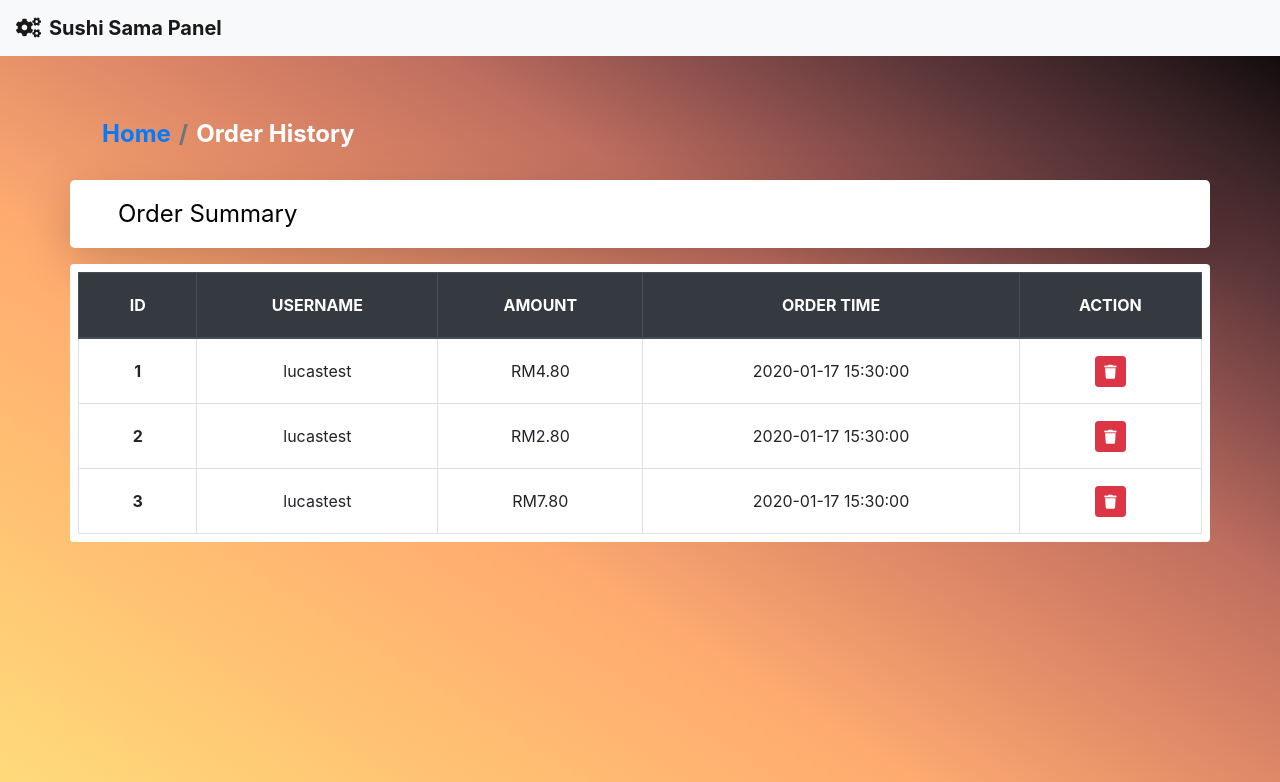
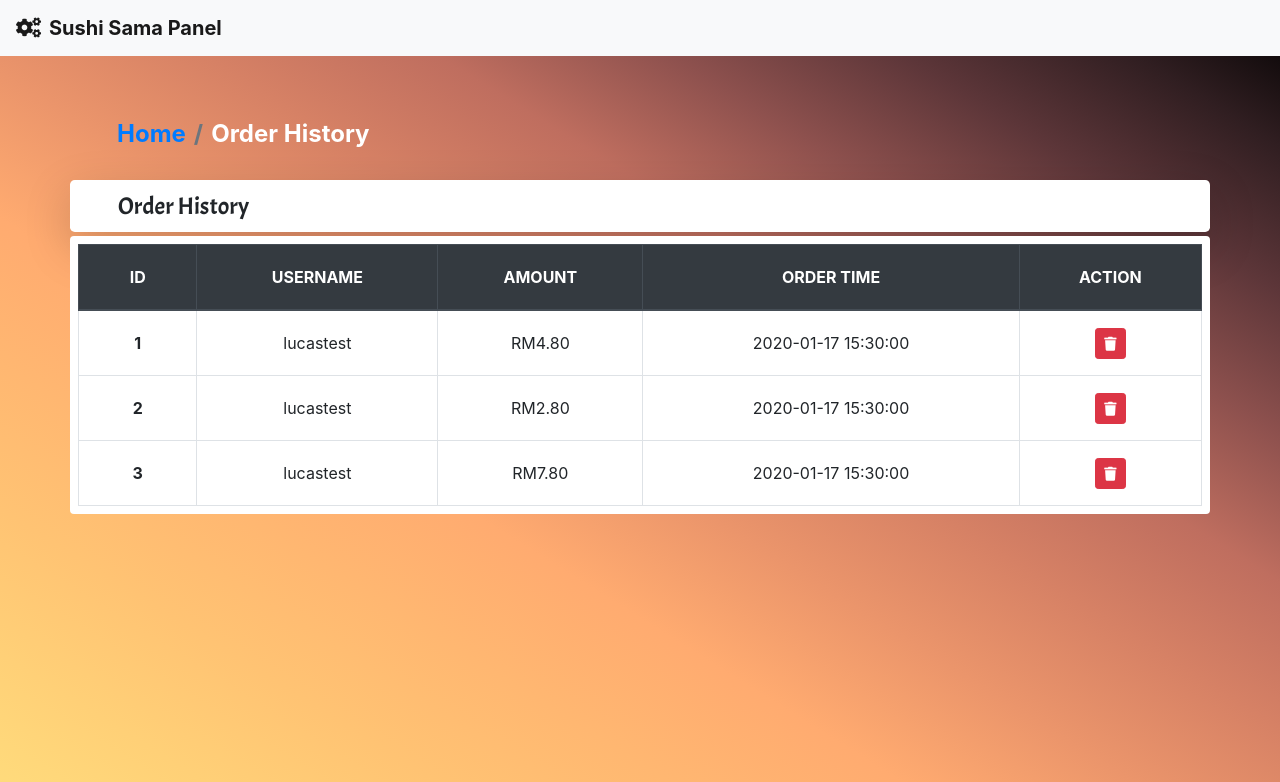
Before and after one commit to mich0292/Restaurant_Website, a PHP site: page /Admin-OrderSummary.html in a window 1280 px wide. Shown: the top 782 px of the page. Run offline with PHP 8.4, Linux system fonts and the light colour scheme.

Commit message:
code push

```diff
--- a/Admin-OrderSummary.html
+++ b/Admin-OrderSummary.html
@@ -10,9 +10,10 @@
   <link rel="stylesheet" href="https://stackpath.bootstrapcdn.com/bootstrap/4.4.1/css/bootstrap.min.css"
     integrity="sha384-Vkoo8x4CGsO3+Hhxv8T/Q5PaXtkKtu6ug5TOeNV6gBiFeWPGFN9MuhOf23Q9Ifjh" crossorigin="anonymous">
   <link rel="stylesheet" href="https://cdnjs.cloudflare.com/ajax/libs/font-awesome/4.7.0/css/font-awesome.min.css">
+  <link href="https://fonts.googleapis.com/css?family=Acme&display=swap" rel="stylesheet">
   <link href="fontawesome/css/all.css" rel="stylesheet">
   <link rel="stylesheet" href="Admin-OrderSummary.css" />
-  <link rel="stylesheet" href="style.css" />
+  <link rel="stylesheet" href="admin.css" />
   <title>Order History</title>
 </head>
 
@@ -24,19 +25,19 @@
 
   <div class="container">
     <div class="row px-3 mt-5 rounded-lg">
-      <nav aria-label="breadcrumb">
+      <nav aria-label="breadcrumb" class="col-12">
         <ol class="breadcrumb">
           <li class="breadcrumb-item"><a href="AdminHome.html">Home</a></li>
           <li class="breadcrumb-item active" aria-current="page">Order History</li>
         </ol>
       </nav>
     </div>
-    <div class="row p-3 bg-white shadow-lg rounded-lg title px-5">
-      Order Summary
+    <div class="row p-2 bg-white shadow-lg rounded-lg title px-5">
+      Order History
     </div>
-    <div class="row d-flex justify-content-center rounded text-center bg-white mt-3 mb-5 ">
+    <div class="row d-flex justify-content-center rounded text-center bg-white mt-1">
       <!-- Shopping cart table -->
-      <table class="table table-hover table-bordered m-2">
+      <table class="table table-hover table-bordered m-2 d-none d-lg-table">
         <thead class="thead-dark">
           <tr>
             <th scope="col">
@@ -88,6 +89,33 @@
         </tbody>
       </table>
     </div>
+    <div class="row d-flex justify-content-center rounded text-center bg-white mb-5 ">
+      <!-- Shopping cart table -->
+      <table class="table table-hover table-bordered d-lg-none">
+        <tbody>
+          <tr>
+            <th></th>
+            <td></td>
+          </tr>
+          <tr>
+            <th></th>
+            <td></td>
+          </tr>
+          <tr>
+            <th></th>
+            <td></td>
+          </tr>
+          <tr>
+            <th></th>
+            <td></td>
+          </tr>
+          <tr>
+            <th></th>
+            <td></td>
+          </tr>
+        </tbody>
+      </table>
+    </div>
   </div>
 
 
--- a/AdminHome.html
+++ b/AdminHome.html
@@ -10,6 +10,7 @@
   <link rel="stylesheet" href="https://stackpath.bootstrapcdn.com/bootstrap/4.4.1/css/bootstrap.min.css"
     integrity="sha384-Vkoo8x4CGsO3+Hhxv8T/Q5PaXtkKtu6ug5TOeNV6gBiFeWPGFN9MuhOf23Q9Ifjh" crossorigin="anonymous">
   <link rel="stylesheet" href="https://cdnjs.cloudflare.com/ajax/libs/font-awesome/4.7.0/css/font-awesome.min.css">
+  <link href="https://fonts.googleapis.com/css?family=Acme&display=swap" rel="stylesheet">
   <link href="fontawesome/css/all.css" rel="stylesheet">
   <link rel="stylesheet" href="AdminHome.css" />
   <link rel="stylesheet" href="style.css" />
--- a/admin.css
+++ b/admin.css
@@ -13,9 +13,9 @@ body{
 .breadcrumb-item{
     color: white!important;
     font-weight: bold;
-    font-size: 24px;
 }
 
 .title{
     font-size:24px;
+    font-family: 'Acme', sans-serif;
 }
```
